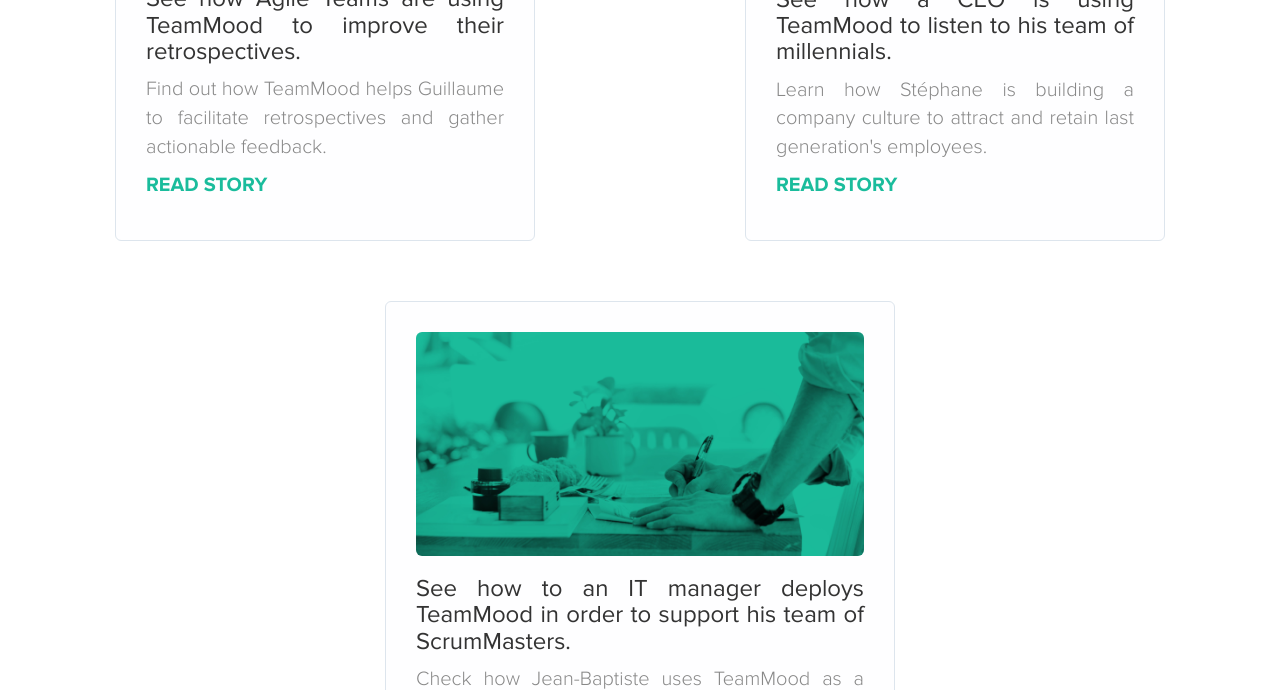
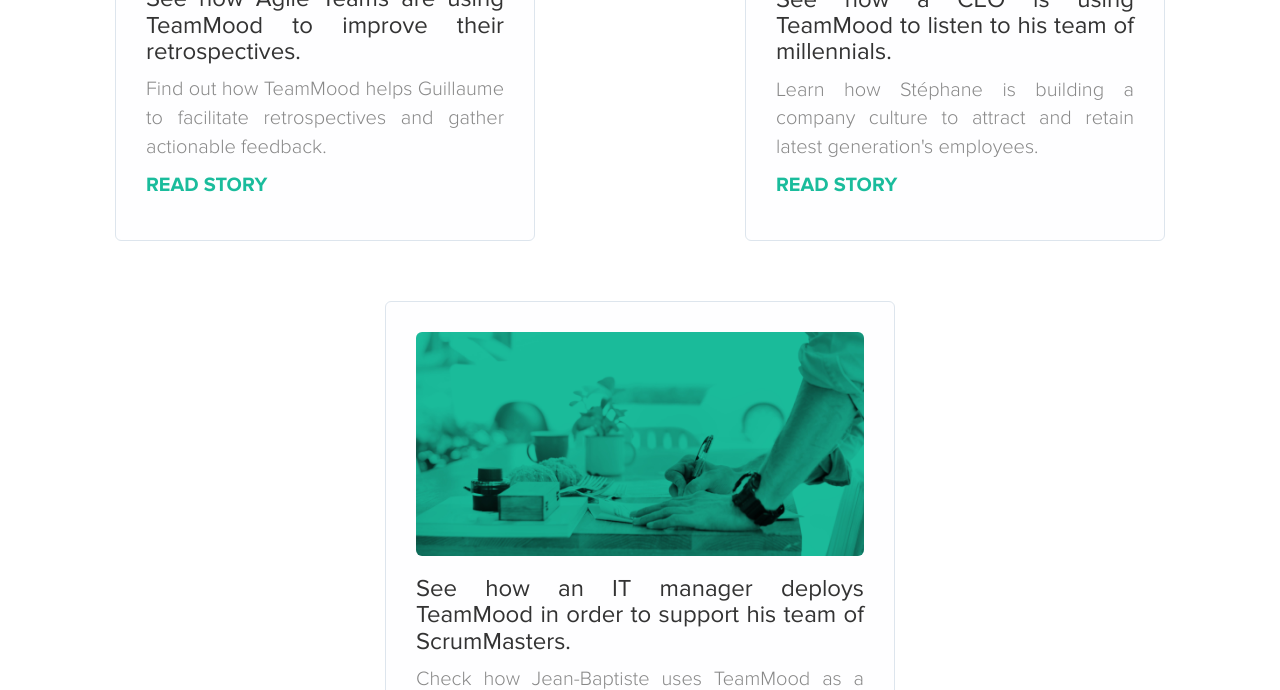
Before and after one commit to TeamMood/landing-page, a Jekyll site: the page built from en/success/index.html, in a window 1280 px wide and 1400 px high, scrolled down 1132 px. Shown: the part 182-872 px from the top of the window. Built offline with Jekyll 4.4.1, drawn with Linux system fonts in a browser that asks for light colours; nearby versions of some CDN libraries; a script that is not in the unit is left out; comment, search, counter and statistics services are not loaded; some of the changed text lies outside the part shown.

Commit message:
Wording.

```diff
--- a/en/success/index.html
+++ b/en/success/index.html
@@ -27,7 +27,7 @@
                 <div class="story">
                     <img class="img-responsive img-rounded" src="/images/success/postits.jpg">
                     <h3 class="text-justify">See how a Fortune 50 company leverages TeamMood to develop empathy between distributed teams.</h3>
-                    <p class="text-justify">Find out how Andy gain insight of his Agile Teams mood.</p>
+                    <p class="text-justify">Find out how Andy gain insight into his Agile Teams mood.</p>
                     <p class="text-justify"><strong><a href="Success-story-agile-team.pdf">READ STORY</a></strong></p>
                 </div>
             </div>
@@ -57,7 +57,7 @@
                 <div class="story">
                     <img class="img-responsive img-rounded" src="/images/success/computers.jpg">
                     <h3 class="text-justify">See how a CEO is using TeamMood to listen to his team of millennials.</h3>
-                    <p class="text-justify">Learn how Stéphane is building a company culture to attract and retain last generation's employees.</p>
+                    <p class="text-justify">Learn how Stéphane is building a company culture to attract and retain latest generation's employees.</p>
                     <p class="text-justify"><strong><a href="#">READ STORY</a></strong></p>
                 </div>
             </div>
@@ -70,7 +70,7 @@
             <div class="col-md-6 col-md-offset-3">
                 <div class="story">
                     <img class="img-responsive img-rounded" src="/images/success/lunch.jpg">
-                    <h3 class="text-justify">See how to an IT manager deploys TeamMood in order to support his team of ScrumMasters.</h3>
+                    <h3 class="text-justify">See how an IT manager deploys TeamMood in order to support his team of ScrumMasters.</h3>
                     <p class="text-justify">Check how Jean-Baptiste uses TeamMood as a new way to open discussions on the workplace.</p>
                     <p class="text-justify"><strong><a href="#">READ STORY</a></strong></p>
                 </div>
```
